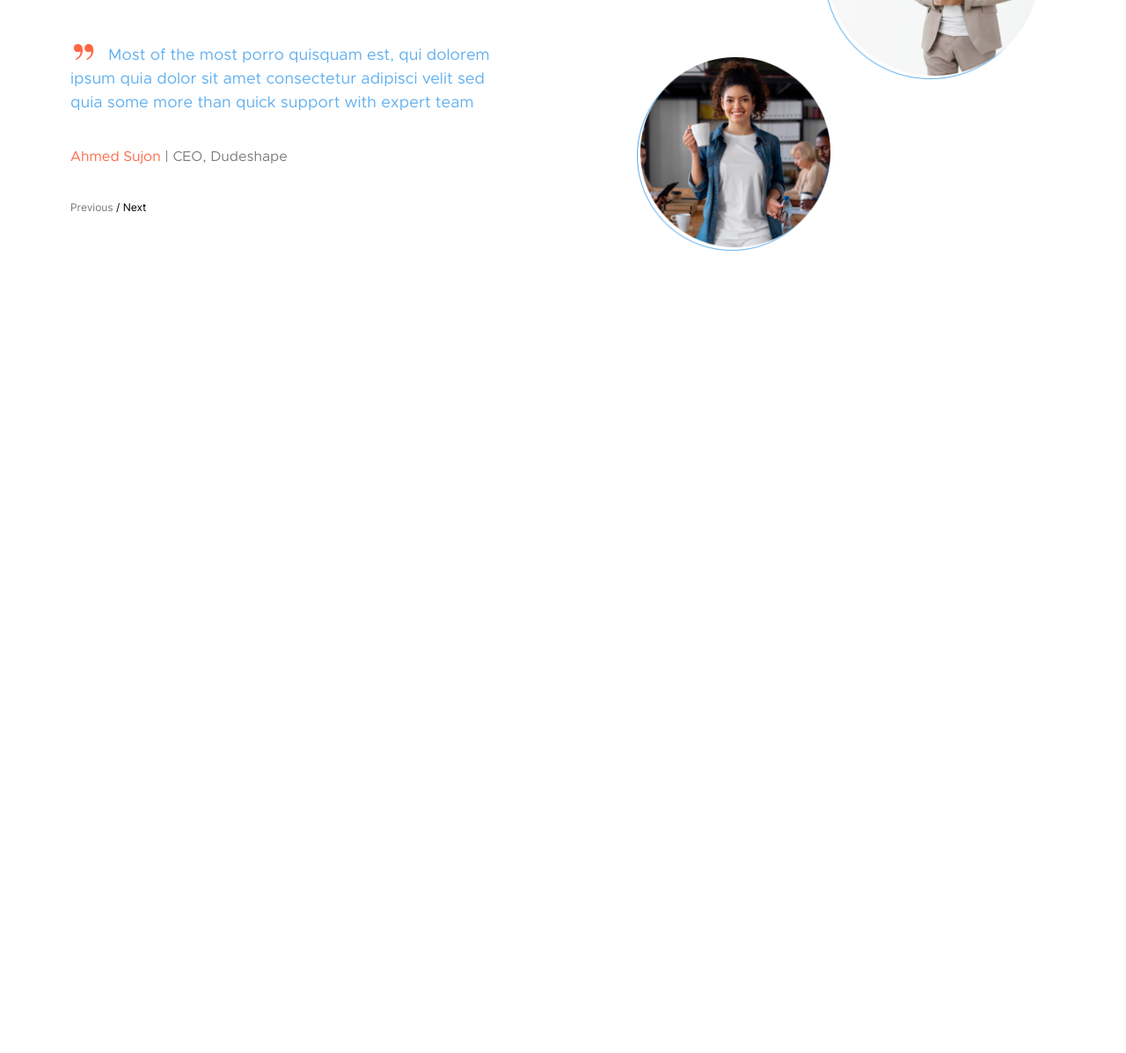
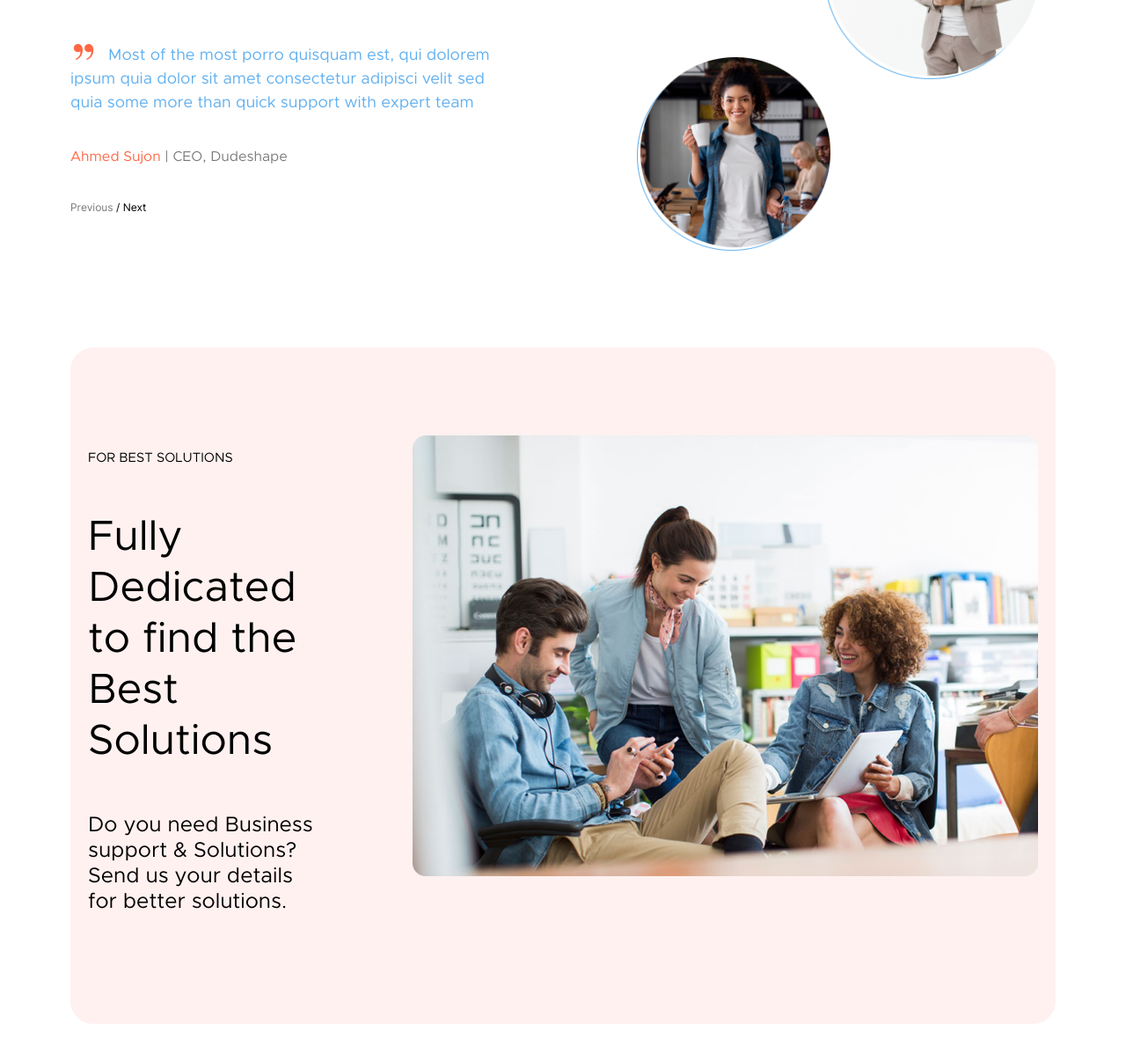
Before and after one commit to dworker863/Dudeshape, a website: page assets/index.html in a window 1280 px wide. Shown: the part 4025-5222 px from the top of the page at 88% size. Before the commit the page ends 4310 px from the top, so only its background shows below. Drawn offline with Linux system fonts and the light colour scheme.

Commit message:
Desktop. Added solutions section

```diff
--- a/assets/index.html
+++ b/assets/index.html
@@ -300,6 +300,16 @@
           <div class="photos__circle_grey"></div>
         </div>
       </section>
+      <section class="solutions">
+        <div class="solutions__text">
+          <p class="solutions__tag">FOR BEST SOLUTIONS</p>
+          <h2 class="solutions__title">Fully Dedicated to find the Best Solutions</h2>
+          <p class="solutions__desc">Do you need Business support & Solutions? Send us your details for better solutions.</p>
+        </div>
+        <div class="solutions__photo">
+          <img src="images/solutions-photo.png" alt="" class="">
+        </div>
+      </section>
     </div>
   </body>
   <script src="js/scripts.min.js"></script>
--- a/assets/scss/styles.scss
+++ b/assets/scss/styles.scss
@@ -529,6 +529,7 @@ body {
 .reviews {
   display: grid;
   grid-template-columns: 38% 118px auto;
+  margin-bottom: 150px;
 }
 
 .reviews__review {
@@ -694,4 +695,38 @@ body {
   }
 }
 
+.solutions {
+  display: grid;
+  grid-template-columns: 1fr 110px 1fr;
+  padding: 100px 20px;
+  font-weight: 400;
+  border-radius: 26px;
+  background-color: #fff1f0;
+}
+
+.solutions__photo {
+  grid-column-start: 3;
+  img {
+    width: 711px;
+  }
+}
+
+.solutions__tag {
+  text-transform: uppercase;
+  font-size: 15px;
+  margin-bottom: 50px;
+}
+
+.solutions__title {
+  margin-bottom: 52px;
+  font-size: 48px;
+  font-weight: 400;
+  line-height: 58px;
+}
+
+.solutions__desc {
+  font-size: 24px;
+  line-height: 29px;
+}
+
 @import 'media';
```
Also changed, not shown: assets/css/styles.min.css, assets/images/solutions-photo.png (added).
